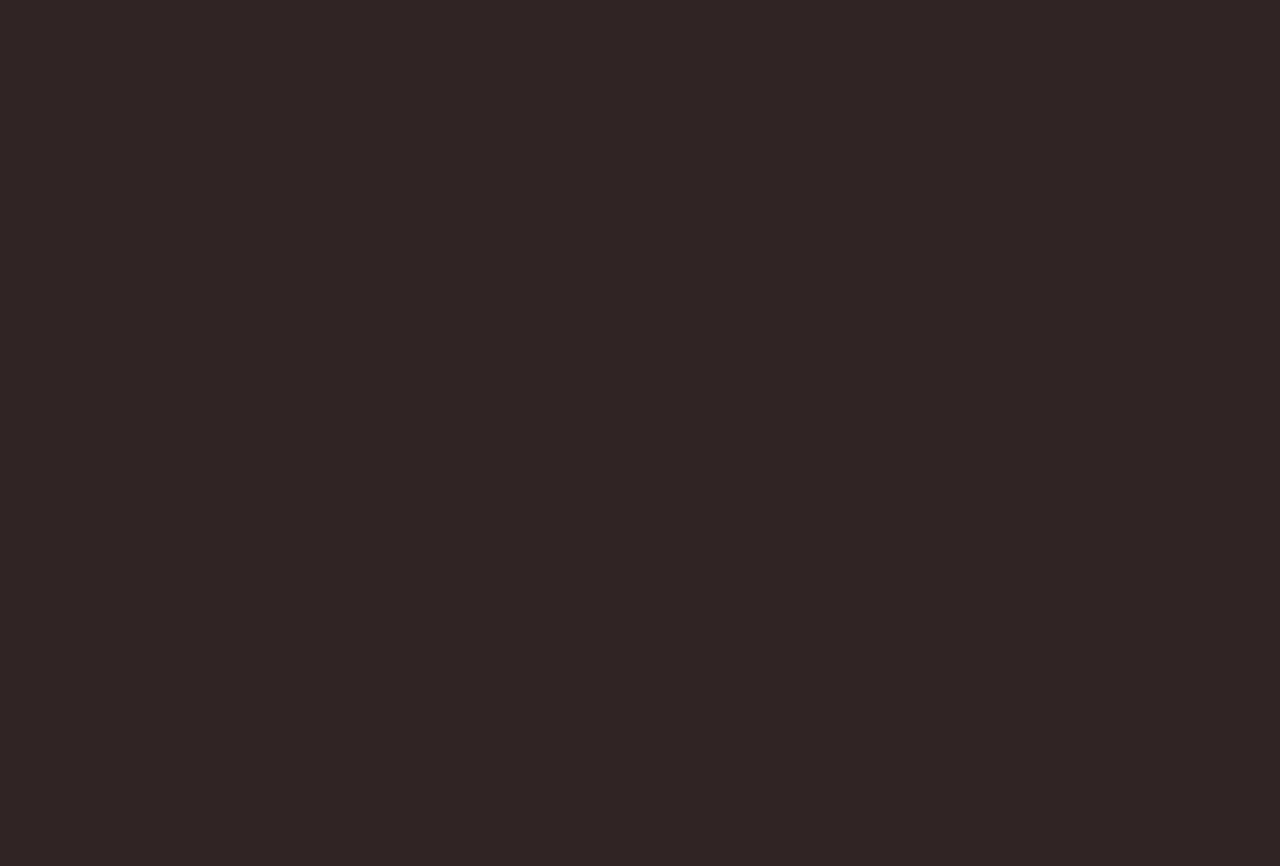
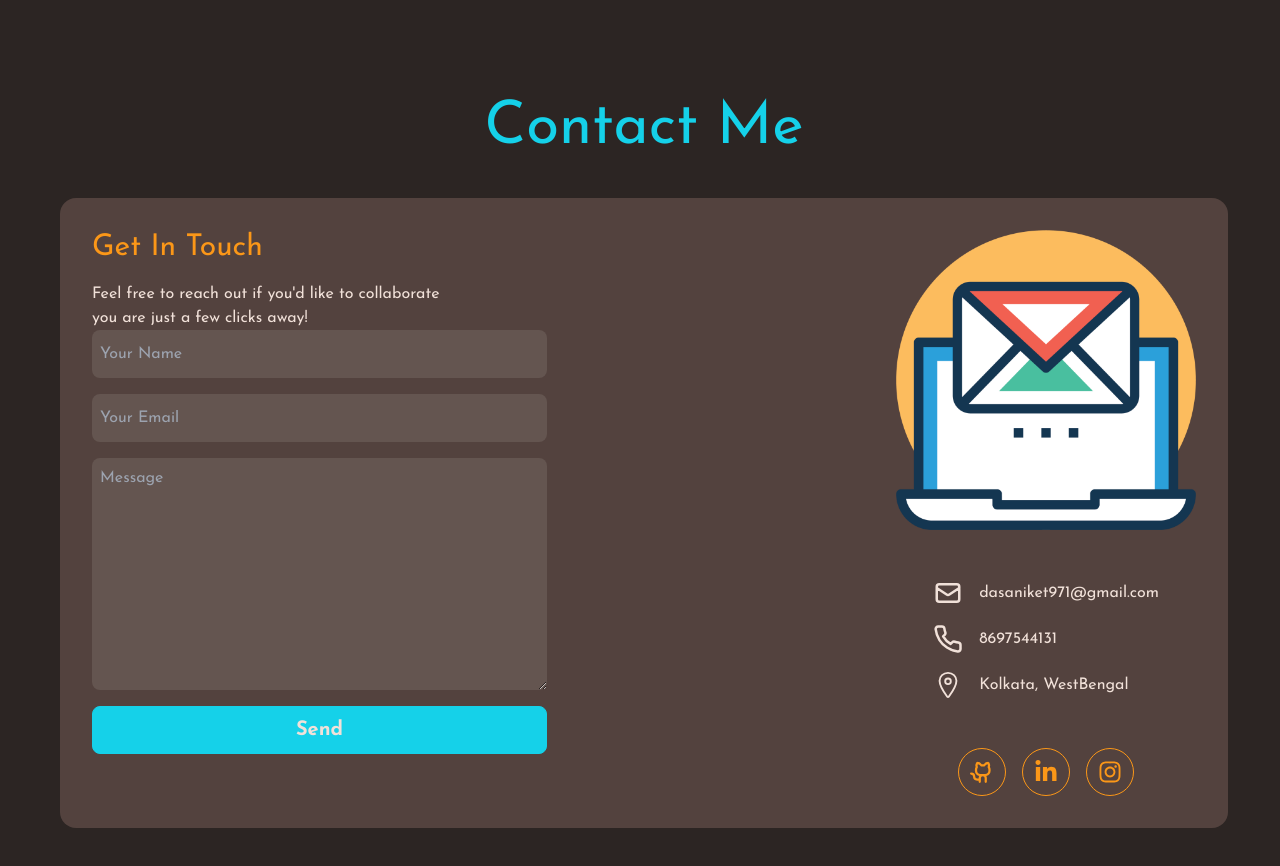
Before and after one commit to aniket00101/portfolio, a React (Vite) app: page / in a window 1280 px wide. Shown: the part 3922-4788 px from the top of the page. Before the commit the page ends 4720 px from the top, so only its background shows below. Built offline with nearby package versions, Linux system fonts and the light colour scheme.

Commit message:
contact form frontend added

```diff
--- a/src/App.jsx
+++ b/src/App.jsx
@@ -7,6 +7,7 @@
 import SkillsMain from "./components/skillssection/SkillsMain";
 import ExperienceMain from "./components/experience/ExperienceMain";
 import ProjectMain from "./components/projectsSection/ProjectMain";
+import ContactMeMain from "./components/contactSection/ContactMeMain";
 
 function App() {
   const [loading, setLoading] = useState(true);
@@ -32,6 +33,7 @@
             <SkillsMain />
             <ExperienceMain />
             <ProjectMain />
+            <ContactMeMain />
             <Helper />
           </div>
         </div>
--- /dev/null
+++ b/src/components/contactSection/ContactForm.jsx
@@ -0,0 +1,16 @@
+import React from 'react'
+
+const ContactForm = () => {
+  return (
+    <div>
+        <form action="" className="flex flex-col gap-4">
+            <input type="text" placeholder="Your Name" required className="h-12 rounded-lg bg-lightBrown px-2"/>
+            <input type="email" placeholder="Your Email" required className="h-12 rounded-lg bg-lightBrown px-2"/>
+            <textarea type="text" placeholder="Message" rows='9' cols='50' required className="rounded-lg bg-lightBrown p-2"/>
+            <button type="submit" className="w-full rounded-lg border border-cyan text-white h-12 font-bold text-xl hover:bg-darkCyan bg-cyan transition-all duration-500">Send</button>
+        </form>
+    </div>
+  )
+}
+
+export default ContactForm
--- /dev/null
+++ b/src/components/contactSection/ContactInfo.jsx
@@ -0,0 +1,17 @@
+import React from 'react'
+import { HiOutlineMail } from "react-icons/hi";
+import { FiPhone } from "react-icons/fi";
+import { IoLocationOutline } from "react-icons/io5";
+import Singleinfo from './Singleinfo';
+
+const ContactInfo = () => {
+  return (
+    <div className="flex flex-col gap-4 text-white">
+        <Singleinfo text="dasaniket971@gmail.com" Image={HiOutlineMail}/>
+        <Singleinfo text="8697544131" Image={FiPhone}/>
+        <Singleinfo text="Kolkata, WestBengal" Image={IoLocationOutline}/>
+    </div>
+  )
+}
+
+export default ContactInfo
--- /dev/null
+++ b/src/components/contactSection/ContactMeMain.jsx
@@ -0,0 +1,17 @@
+import React from 'react'
+import { ContactMeleft } from './ContactMeleft'
+import ContactMeright from './ContactMeright'
+
+const ContactMeMain = () => {
+  return (
+    <div id="contact" className="max-w-[1200px] mx-auto items-center justify-center mt-[100px] px-4">
+        <h2 className="text-6xl text-cyan mb-10 text-center">Contact Me</h2>
+        <div className="flex justify-between gap-24 bg-brown p-8 rounded-2xl lg:flex-row sm:flex-col">
+            <ContactMeleft />
+            <ContactMeright />
+        </div>
+    </div>
+  )
+}
+
+export default ContactMeMain
--- /dev/null
+++ b/src/components/contactSection/ContactMeleft.jsx
@@ -0,0 +1,14 @@
+import React from 'react'
+import ContactForm from './ContactForm'
+
+export const ContactMeleft = () => {
+  return (
+    <div>
+        <div>
+            <h2 className="text-orange text-3xl mb-4">Get In Touch</h2>
+            <p className="text-white">Feel free to reach out if you'd like to collaborate<br /> you are just a few clicks away!</p>
+        </div>
+        <ContactForm />
+    </div>
+  )
+}
--- /dev/null
+++ b/src/components/contactSection/ContactMeright.jsx
@@ -0,0 +1,15 @@
+import React from 'react'
+import ContactInfo from './ContactInfo'
+import Contactsocial from './Contactsocial'
+
+const ContactMeright = () => {
+  return (
+    <div className="flex flex-col items-center justify-center gap-12">
+        <img src="/images/contact/contact.png" alt="Contact Me Image" className="max-w-[300px]" />
+        <ContactInfo />
+        <Contactsocial />
+    </div>
+  )
+}
+
+export default ContactMeright
--- /dev/null
+++ b/src/components/contactSection/Contactsocial.jsx
@@ -0,0 +1,17 @@
+import React from 'react'
+import SingleContactSocial from './SingleContactSocial'
+import { PiGithubLogoBold } from "react-icons/pi";
+import { FaLinkedinIn } from "react-icons/fa";
+import { FaInstagram } from "react-icons/fa";
+
+const Contactsocial = () => {
+  return (
+    <div className="flex gap-4">
+        <SingleContactSocial link='https://github.com/aniket00101' Icon={PiGithubLogoBold}/>
+        <SingleContactSocial link='https://www.linkedin.com/in/aniket-das-7766b129a/' Icon={FaLinkedinIn}/>
+        <SingleContactSocial link='https://www.instagram.com/_aniketdas_?igsh=bHNuNTI4OW0yNG9t' Icon={FaInstagram}/>
+    </div>
+  )
+}
+
+export default Contactsocial
--- /dev/null
+++ b/src/components/contactSection/SingleContactSocial.jsx
@@ -0,0 +1,11 @@
+import React from 'react'
+
+const SingleContactSocial = ({Icon,link}) => {
+  return (
+    <div className="text-2xl h-12 w-12 border border-orange text-orange rounded-full p-3 flex items-center justify-center">
+        <a href={link} className="cursor-pointer"><Icon /></a>
+    </div>
+  )
+}
+
+export default SingleContactSocial
--- /dev/null
+++ b/src/components/contactSection/Singleinfo.jsx
@@ -0,0 +1,12 @@
+import React from 'react'
+
+const Singleinfo = ({text,Image}) => {
+  return (
+    <div className="flex gap-4 items-center justify-start">
+        <Image className="text-3xl"/>
+        <p>{text}</p>
+    </div>
+  )
+}
+
+export default Singleinfo
```
Also changed, not shown: public/images/contact/contact.png (added).
